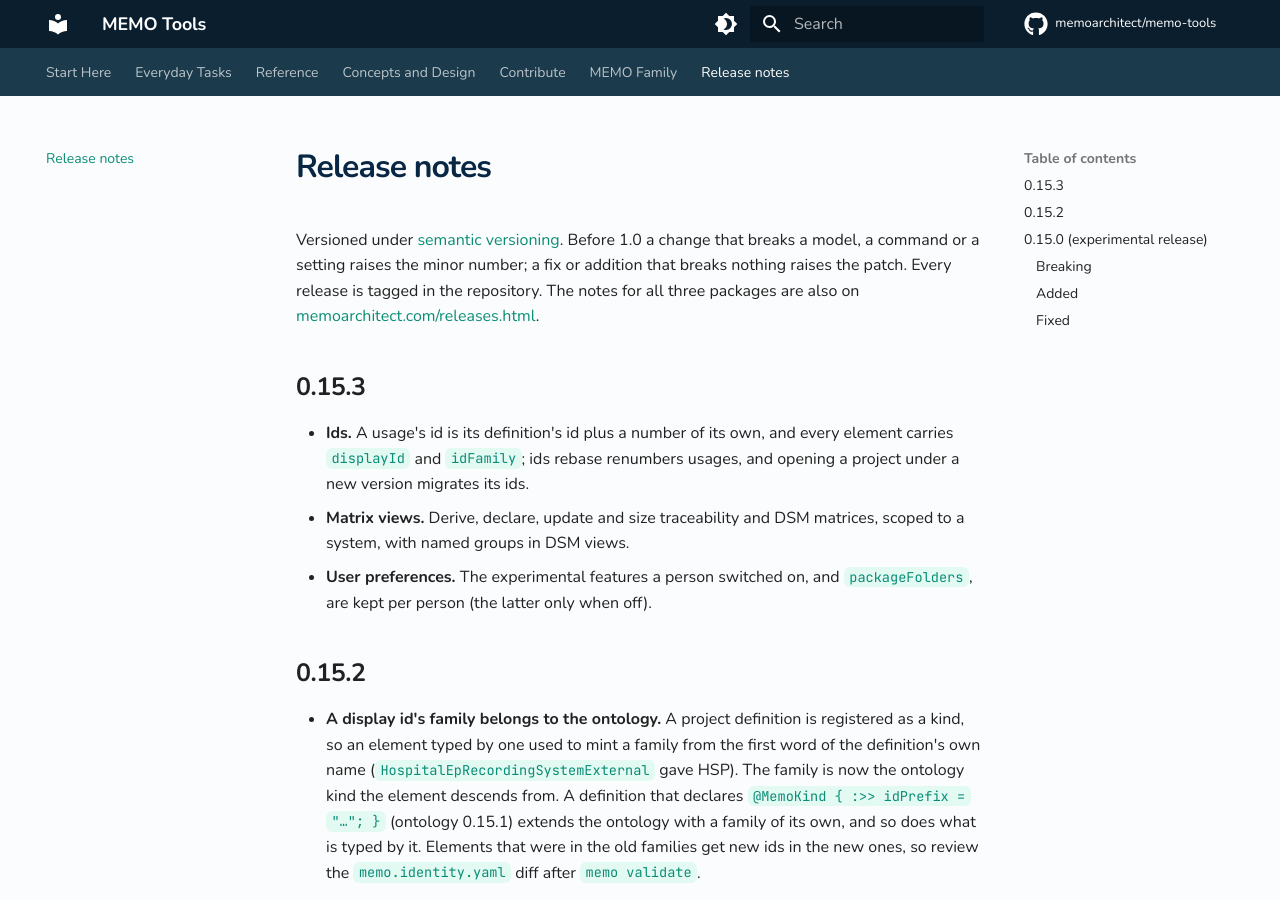
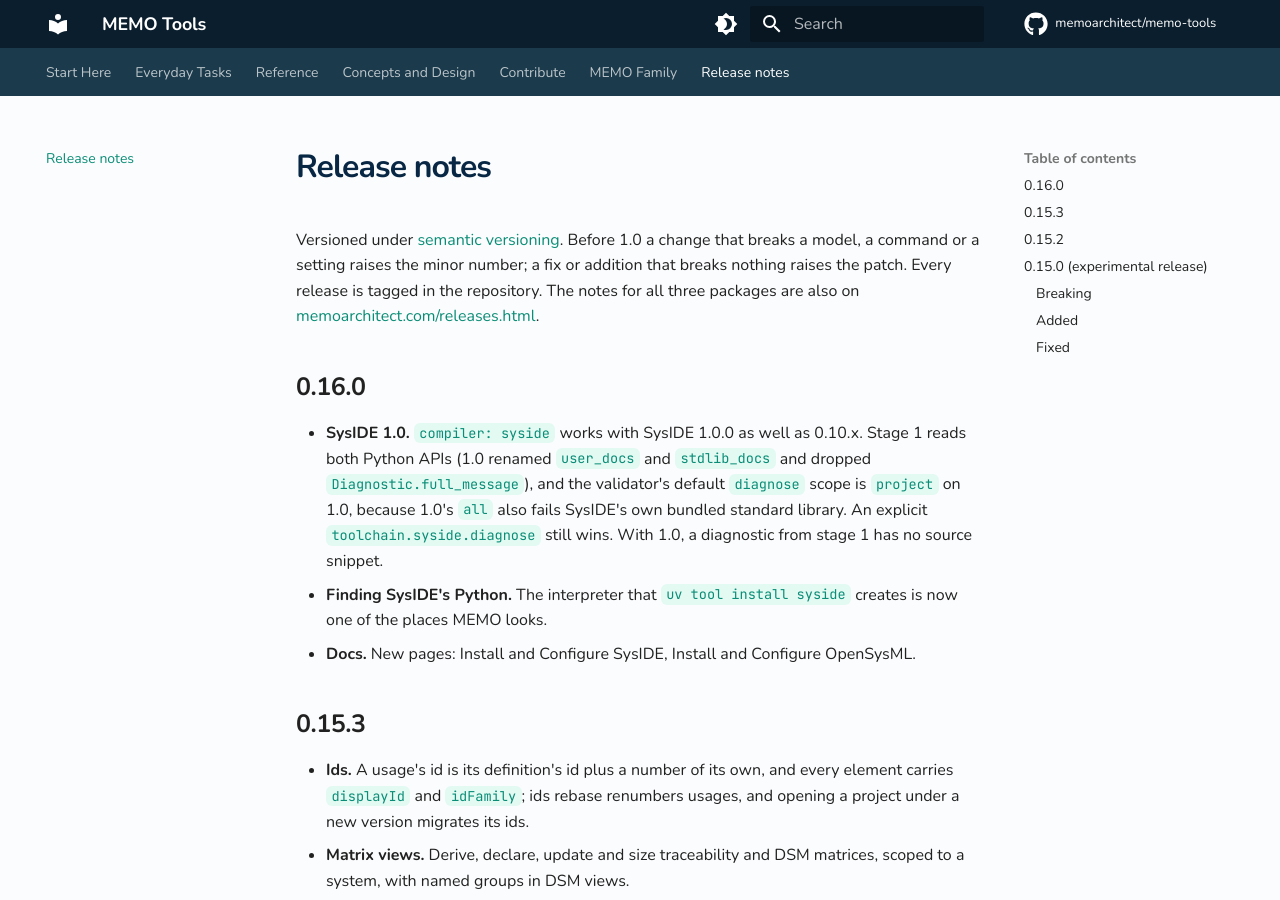
Before and after one commit to memoarchitect/memo-tools, an MkDocs documentation site: the page built from docs/release-notes.md, in a window 1280 px wide and 900 px high. Built offline with MkDocs 1.6.1 and Material for MkDocs 9.7.7, drawn with Linux system fonts in a browser that asks for light colours; comment, search, counter and statistics services are not loaded.

Commit message:
release: 0.16.0
Co-Authored-By: Claude Sonnet 5.5 <noreply@anthropic.com>

```diff
--- a/docs/release-notes.md
+++ b/docs/release-notes.md
@@ -1,6 +1,12 @@
 # Release notes
 
 Versioned under [semantic versioning](https://semver.org/). Before 1.0 a change that breaks a model, a command or a setting raises the minor number; a fix or addition that breaks nothing raises the patch. Every release is tagged in the repository. The notes for all three packages are also on [memoarchitect.com/releases.html](https://memoarchitect.com/releases.html).
+
+## 0.16.0
+
+- **SysIDE 1.0.** `compiler: syside` works with SysIDE 1.0.0 as well as 0.10.x. Stage 1 reads both Python APIs (1.0 renamed `user_docs` and `stdlib_docs` and dropped `Diagnostic.full_message`), and the validator's default `diagnose` scope is `project` on 1.0, because 1.0's `all` also fails SysIDE's own bundled standard library. An explicit `toolchain.syside.diagnose` still wins. With 1.0, a diagnostic from stage 1 has no source snippet.
+- **Finding SysIDE's Python.** The interpreter that `uv tool install syside` creates is now one of the places MEMO looks.
+- **Docs.** New pages: Install and Configure SysIDE, Install and Configure OpenSysML.
 
 ## 0.15.3
 
--- a/package.json
+++ b/package.json
@@ -1,6 +1,6 @@
 {
   "name": "@memoarchitect/tools",
-  "version": "0.15.3",
+  "version": "0.16.0",
   "description": "MEMO tools — SysML v2 parser, semantic model, validation, project operations, and CLI",
   "type": "module",
   "main": "./packages/tools/lib/index.js",
@@ -54,7 +54,7 @@
     "check:transport": "node scripts/measure-transport-latency.mjs"
   },
   "dependencies": {
-    "@memoarchitect/ontology": "0.15.3",
+    "@memoarchitect/ontology": "0.16.0",
     "@openmbee/opensysml": "0.10.0",
     "chalk": "^5.3.0",
     "chokidar": "^4.0.0",
--- a/pyproject.toml
+++ b/pyproject.toml
@@ -1,6 +1,6 @@
 [project]
 name = "memo-tools-docs"
-version = "0.15.3"
+version = "0.16.0"
 description = "Documentation for MEMO Tools"
 requires-python = ">=3.10"
 dependencies = [
```
Also changed, not shown: README.md (+1 -1 lines), 1 other file.
